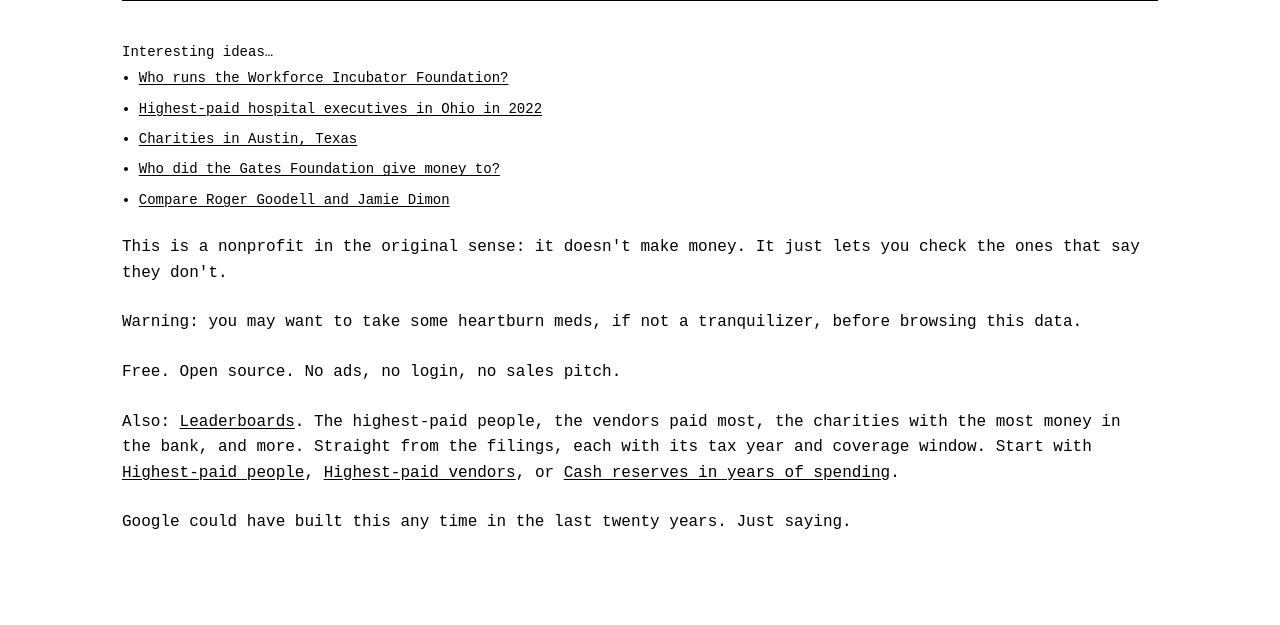
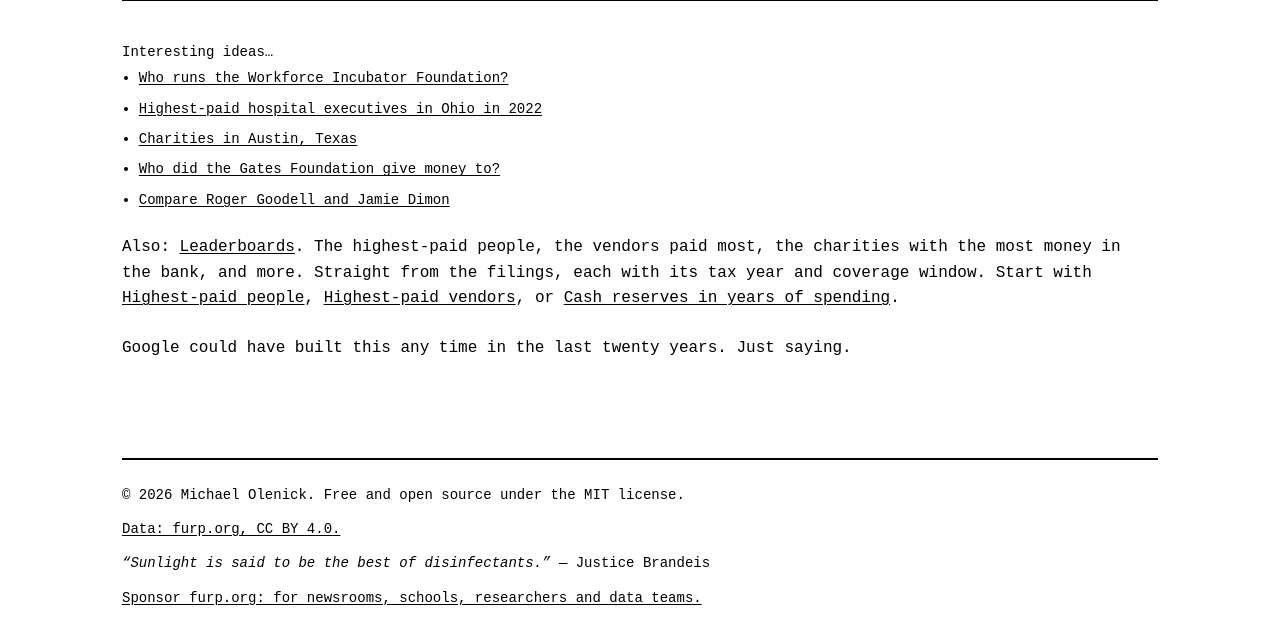
Before and after one commit to michaelolenick/np-explorer, a FastAPI app: page / in a window 1280 px wide. Shown: the part 642-1267 px from the top of the page. Run offline with FastAPI, Linux system fonts and the light colour scheme; some libraries are stand-ins or nearby versions.

Commit message:
Home: drop the three intro lines (owner); Schools listed in the More data menu too
Co-Authored-By: Claude Opus 5.5 (1M context) <noreply@anthropic.com>

```diff
--- a/templates/base.html
+++ b/templates/base.html
@@ -104,6 +104,8 @@
 <span class="nav-drop-head">Corporate and SEC</span>
 <a href="/corporate">Insiders, Form D and CEO pay</a>
 {%- endif %}
+<span class="nav-drop-head">Schools</span>
+<a href="/schools">School 990s, pay and student loans</a>
 <span class="nav-drop-head">For reporters</span>
 <a href="/get-ideas">Get Ideas: daily story leads by email</a>
 <a href="/more">All data sources</a>
--- a/templates/index.html
+++ b/templates/index.html
@@ -31,12 +31,6 @@ Every salary, grant and gala sits in a filing somewhere. Connecting them takes h
 <ul class="nl-examples">{% for x in nl_examples %}<li><a href="/search?q={{ x | urlencode }}">{{ x }}</a></li>{% endfor %}</ul>
 {%- endif %}
 
-<p>This is a nonprofit in the original sense: it doesn't make money. It just lets you check the ones that say they don't.</p>
-
-<p>Warning: you may want to take some heartburn meds, if not a tranquilizer, before browsing this data.</p>
-
-<p>Free. Open source. No ads, no login, no sales pitch.</p>
-
 <p>Also: <a href="/boards">Leaderboards</a>. The highest-paid people, the vendors paid most, the charities with the most money in the bank, and more. Straight from the filings, each with its tax year and coverage window.
 {%- if boards is defined %} Start with {% for b in boards.featured() %}<a href="/boards/{{ b.slug }}">{{ b.title }}</a>{% if loop.revindex == 2 %}, or {% elif not loop.last %}, {% endif %}{% endfor %}.{% endif %}</p>
 
```
